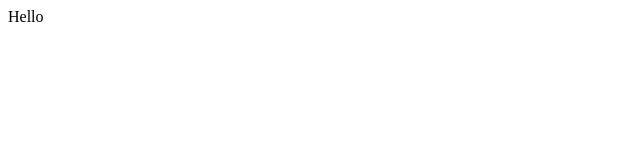
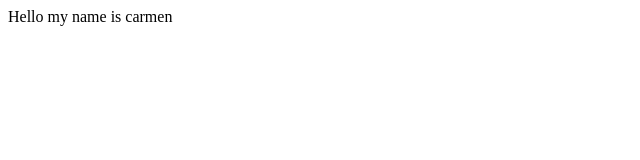
Before and after one commit to Carmen-Wu/demo, a plain HTML site: page index.html in a window 1280 px wide. Shown: the whole page, without its empty margins (0-640 px from the left). Drawn offline with Linux system fonts and the light colour scheme.

Commit message:
added new lines

```diff
--- a/index.html
+++ b/index.html
@@ -2,5 +2,5 @@
 <head>
 </head>
 <body>
-<hi>Hello</hi>
+<hi>Hello my name is carmen</hi>
 </body>
```
